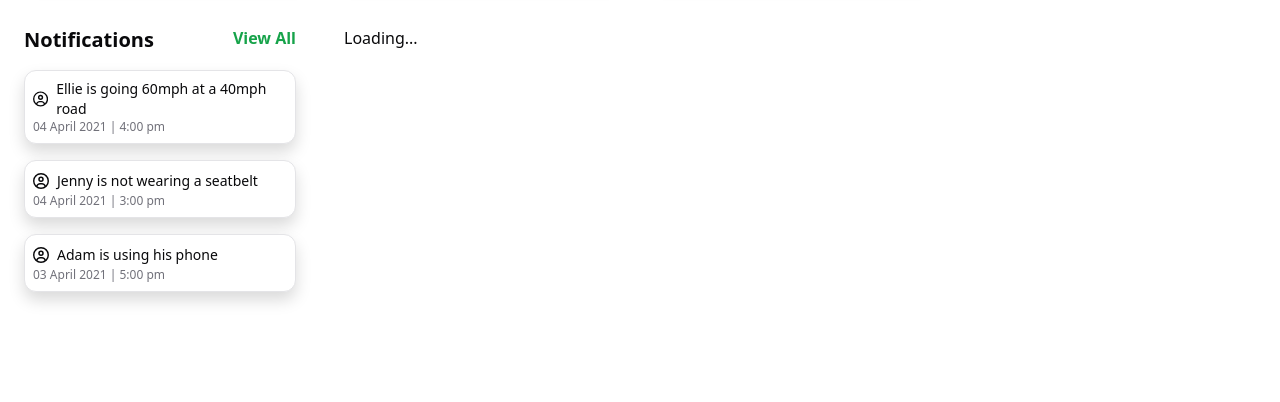
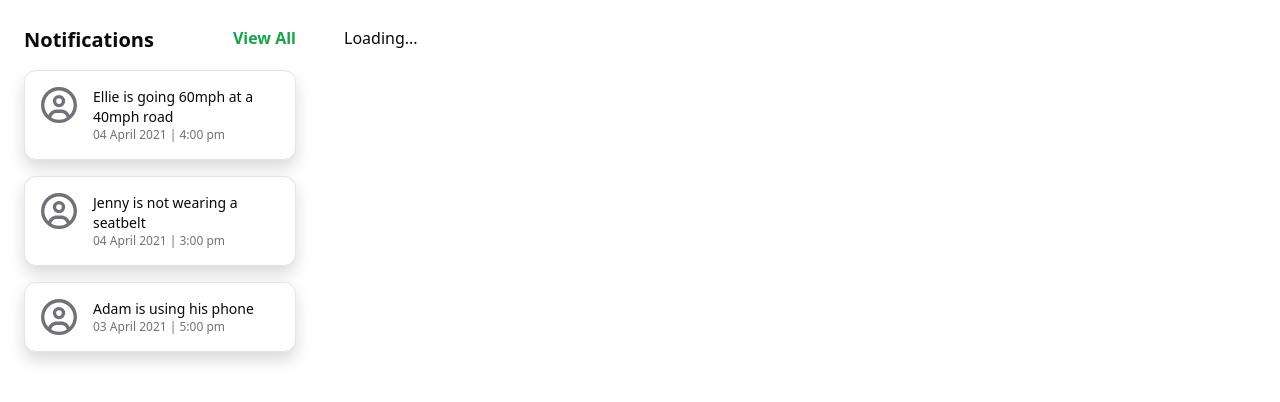
Before and after one commit to colemaring/sd1, a React (Vite) app in the folder client/: page / in a window 1280 px wide. Shown: the part 360-762 px from the top of the page. Built offline with nearby package versions, Linux system fonts and the light colour scheme; no server answers.

Commit message:
fix graph and notifications

```diff
--- a/client/src/components/fleetdash components/AllStats.jsx
+++ b/client/src/components/fleetdash components/AllStats.jsx
@@ -114,8 +114,10 @@ const AllStats = () => {
   }
 
   return (
-    <div style={{ height: "400px" }}>
-      <Line options={options} data={chartData} />
+    <div className="relative w-full md:max-w-6xl p-4 border bg-card text-card-foreground shadow rounded-xl overflow-hidden">
+      <div style={{ height: "400px" }}>
+        <Line options={options} data={chartData} />
+      </div>
     </div>
   );
 };
--- a/client/src/components/fleetdash components/Notifications.jsx
+++ b/client/src/components/fleetdash components/Notifications.jsx
@@ -23,7 +23,7 @@ function Notifications() {
   return (
     <div className="h-full">
       {/* Header */}
-      <div className="flex justify-between">
+      <div className="flex justify-between mb-2">
         <h1 className="text-xl font-bold text-start text-foreground">
           Notifications
         </h1>
@@ -41,16 +41,22 @@ function Notifications() {
       {/* Notifications List */}
       {notifications.map(({ driver, alert, date }) => (
         <div
-          className="bg-card text-card-foreground shadow p-2 rounded-xl mt-3 text-sm border"
+          className="bg-card text-card-foreground shadow p-3 rounded-xl mt-3 text-sm border"
           key={driver}
         >
-          <div className="flex items-center">
-            <FaRegCircleUser className="pr-2" size={24} />
-            <span className="font-medium">
-              {driver} is {alert}
-            </span>
+          <div className="flex items-start gap-3">
+            <div className="text-muted-foreground text-3xl flex-shrink-0">
+              <FaRegCircleUser size={36} />
+            </div>
+
+            {/* Right Text */}
+            <div className="flex flex-col">
+              <span className="font-medium">
+                {driver} is {alert}
+              </span>
+              <span className="text-xs text-muted-foreground">{date}</span>
+            </div>
           </div>
-          <div className="text-xs text-muted-foreground">{date}</div>
         </div>
       ))}
     </div>
```
